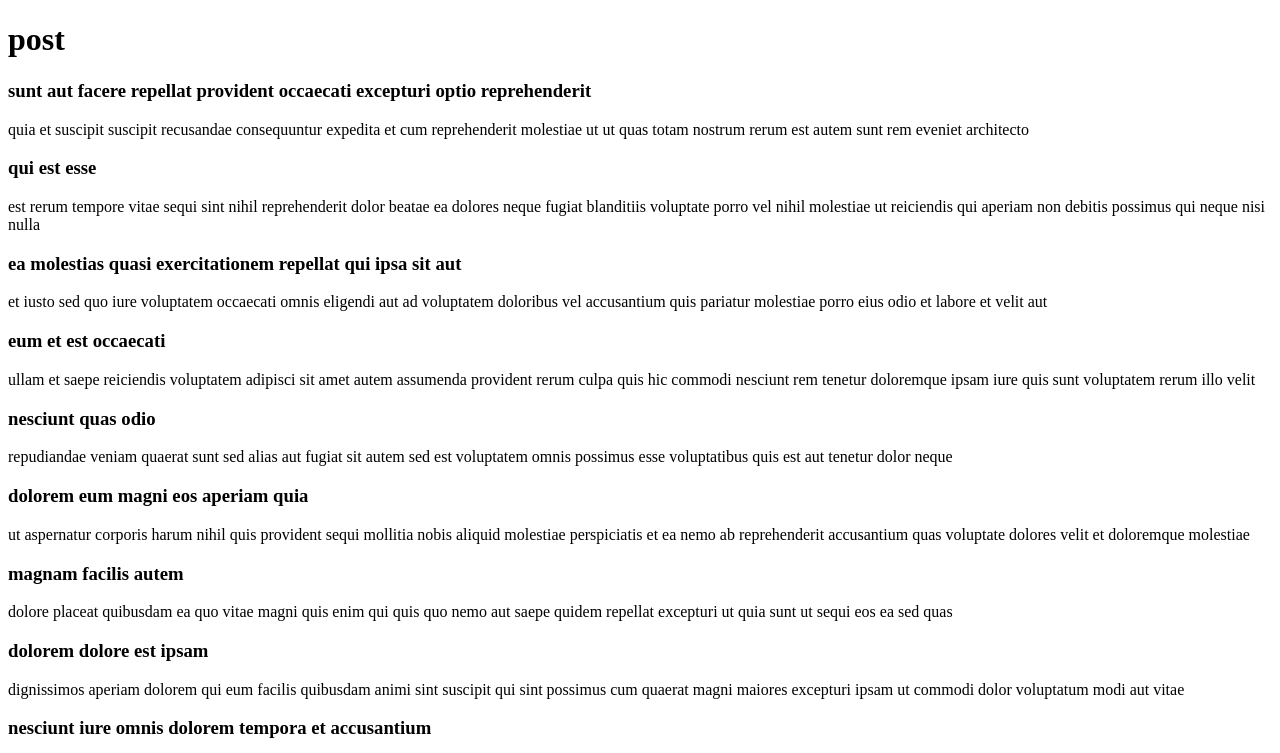
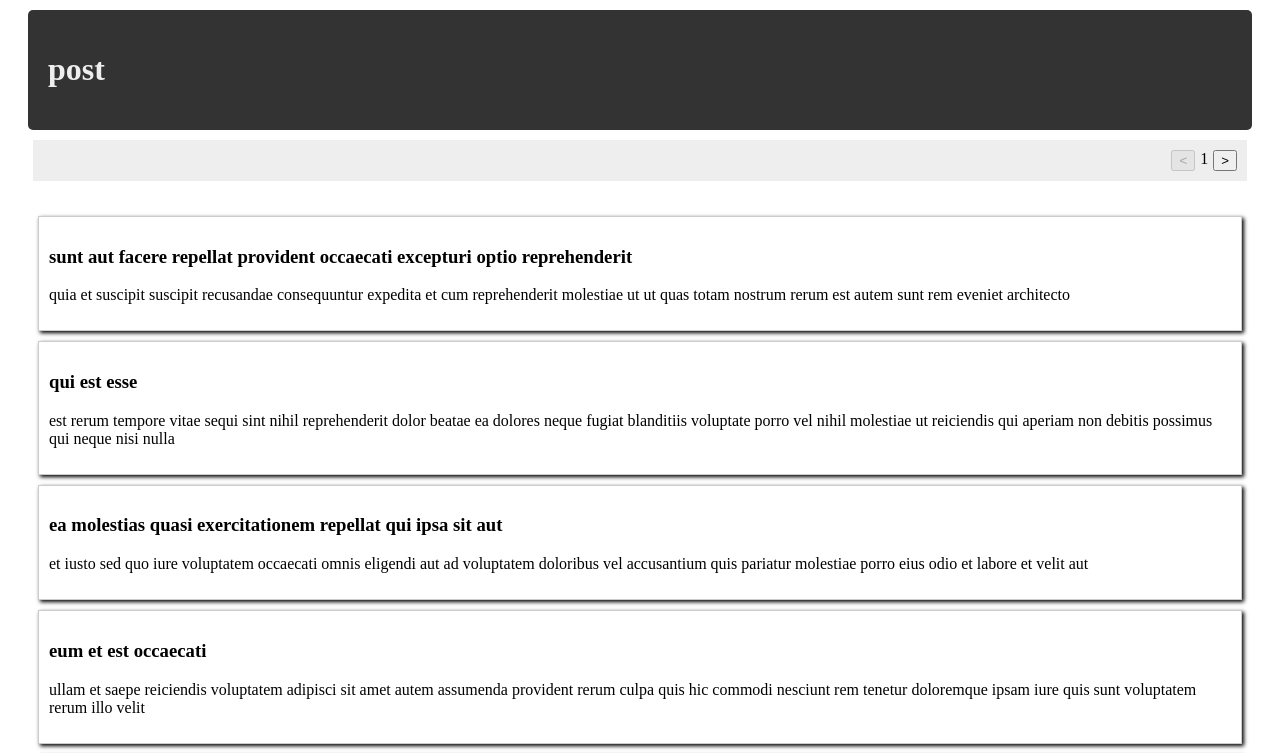
Before and after one commit to masoud-arabi/blog-react, a React (Create React App) app: page /posts in a window 1280 px wide. Shown: the top 753 px of the page. Built offline with nearby package versions, Linux system fonts and the light colour scheme; data requests are answered from the project's data file.

Commit message:
add pagination

```diff
--- a/src/Post/PostContainer.js
+++ b/src/Post/PostContainer.js
@@ -2,34 +2,50 @@ import React,{Component} from 'react';
 import {connect} from 'react-redux';
 import {fetchPosts} from './actions/ActionPost';
 import PostList from './components/PostList';
+import {PostHeader} from '../Post/components/styled.components';
+import Pagination from '../Post/components/Pagination';
 
 class PostsContainer extends Component {
+   state = {
+       _limit: 5, _page: 1
+   };
+
+    componentDidMount(){
+        this.fetchPosts();
+    }
+
+    get Filters(){
+        const { _limit, _page} = this.state;
+        return {_limit, _page};
+    }
+
+    fetchPosts = () => this.props.fetchPosts(this.Filters);
+
+    onPageChange = newPage => this.setState({ _page: newPage }, this.fetchPosts);
 
 
-     componentDidMount(){
-        //  axios('http://localhost:3004/posts')
-        //  .then(response => {
-        //     this.setState({ posts:[...response.data] });
-        //  })
-        //  .catch(error => {
-        //      console.log({ error });
-        //  });
-        this.props.fetchPosts();
-     }
-
     render() {
-        const {posts} = this.props;
+        const {posts, count} = this.props;
+        const {_limit, _page} = this.state;
+        const {onPageChange} = this;
+        const pagination = <Pagination count={count} onPageChange={onPageChange} page={_page} limit={_limit}/>;
         return (
             <div>
-                <h1>post</h1>
-                <PostList posts={posts}/>
+                <PostHeader>
+                    <h1>post</h1>
+                </PostHeader>
+                {pagination}
+                    <PostList posts={posts}/>
+                {pagination}
+
             </div>
          );
     }
 }
 
-const mapStateToProps = ({ posts, fetching, error}) => ({
+const mapStateToProps = ({ posts, fetching, error, count}) => ({
     posts,
+    count,
     fetching,
     error,
 });
--- a/src/Post/actions/ActionPost.js
+++ b/src/Post/actions/ActionPost.js
@@ -1,13 +1,13 @@
 
 import {Types} from './ActionType';
 
-export const fetchPosts = () => {
+export const fetchPosts = ({_limit, _page}) => {
     return {
         type: Types.FETCH_POST,
         typeSucces: Types.FETCH_POST_SUCCESFUL,
         typeFail: Types.FETCH_POST_FAIL,
         isEndPointCall: true,
-        endPoint:'posts',
+        endPoint:`posts?_page=${_page}&_limit=${_limit}`,
         method: 'GET',
     };
 };
--- /dev/null
+++ b/src/Post/components/Pagination.js
@@ -0,0 +1,18 @@
+import React from 'react';
+import {PaginationRoot} from './styled.components'
+
+
+const Pagination = ({ page = 1, limit, onPageChange, count}) => {
+    const onNextClick = ()=>{onPageChange(page + 1)};
+    const onPrevClick = ()=>{onPageChange(page - 1)};
+
+   return ( <PaginationRoot>
+
+       <button disabled={ page === 1 } onClick={onPrevClick}>{'<'}</button>
+       <div className='page'>{page}</div>
+       <button disabled={ page * limit > 100} onClick={onNextClick}>{'>'}</button>
+   </PaginationRoot>
+    );
+};
+
+export default Pagination;
--- a/src/Post/components/PostItem.js
+++ b/src/Post/components/PostItem.js
@@ -1,7 +1,8 @@
 import React from 'react';
 
+
 const PostItem = ({post}) =>{
-   return( <div>
+   return( <div className="postitem">
         <h3>{post.title}</h3>
         <p>{post.body}</p>
     </div>)
--- a/src/Post/components/PostList.js
+++ b/src/Post/components/PostList.js
@@ -1,6 +1,12 @@
 import React from 'react';
 import PostItem from './PostItem';
+import {PostListRoot} from './styled.components';
 
-const PostList = ({posts}) => posts.map((post)=> <PostItem key={post.id} post={post}/>);
+
+
+const PostList = ({posts}) =>
+    <PostListRoot>
+        {posts.map(post => <PostItem key={post.id} post={post}/>)}
+    </PostListRoot>
 
 export default PostList;
--- a/src/Post/components/styled.components.js
+++ b/src/Post/components/styled.components.js
@@ -1,6 +1,41 @@
 import styled from 'styled-components';
 
-const PostList = styled.div`
+
+export const PostListRoot = styled.div`
     padding: 20px;
 
+    .postitem{
+        border: 1px solid #ccc;
+        padding: 10px;
+        margin: 10px;
+        box-shadow: 2px 2px 4px #000;
+
+    }
 `;
+
+export const PostHeader = styled.div`
+    background: #333;
+    padding: 20px;
+    color: #eee;
+    margin: 10px 20px;
+    border-radius: 5px;
+
+`;
+
+export const PaginationRoot = styled.div`
+    background-color: #eee;
+    margin: 5px 25px;
+    padding: 10px;
+    display: flex;
+    justify-content: flex-end;
+    align-items: cemter;
+
+    .page{
+        margin:0 5px;
+
+    }
+
+    button{
+        cursor: pointer;
+    }
+`;
--- a/src/Post/reducer/postReducer.js
+++ b/src/Post/reducer/postReducer.js
@@ -3,6 +3,7 @@ import {Types} from '../actions/ActionType';
 const initState ={
     error: null,
     posts: [],
+    count: 0,
     fetching: false,
 };
 
@@ -15,8 +16,13 @@ function PostReducer(state = initState, action){
             };
 
         case Types.FETCH_POST_SUCCESFUL:
+            console.log(action);
+            const {
+                headers: { ["x-total-count"]: count }
+            } = action;
             return{
                 ...state,
+                count,
                 fetching:false,
                 posts: action.data
             };
--- a/src/shared/redux/middleware.js
+++ b/src/shared/redux/middleware.js
@@ -5,7 +5,8 @@ const baseUrl = 'http://localhost:3004/';
 const handleSuccess = ({ response, next, type}) =>{
     next({
         data: response.data,
-        type
+        type,
+        ...response,
     });
 };
 
```
